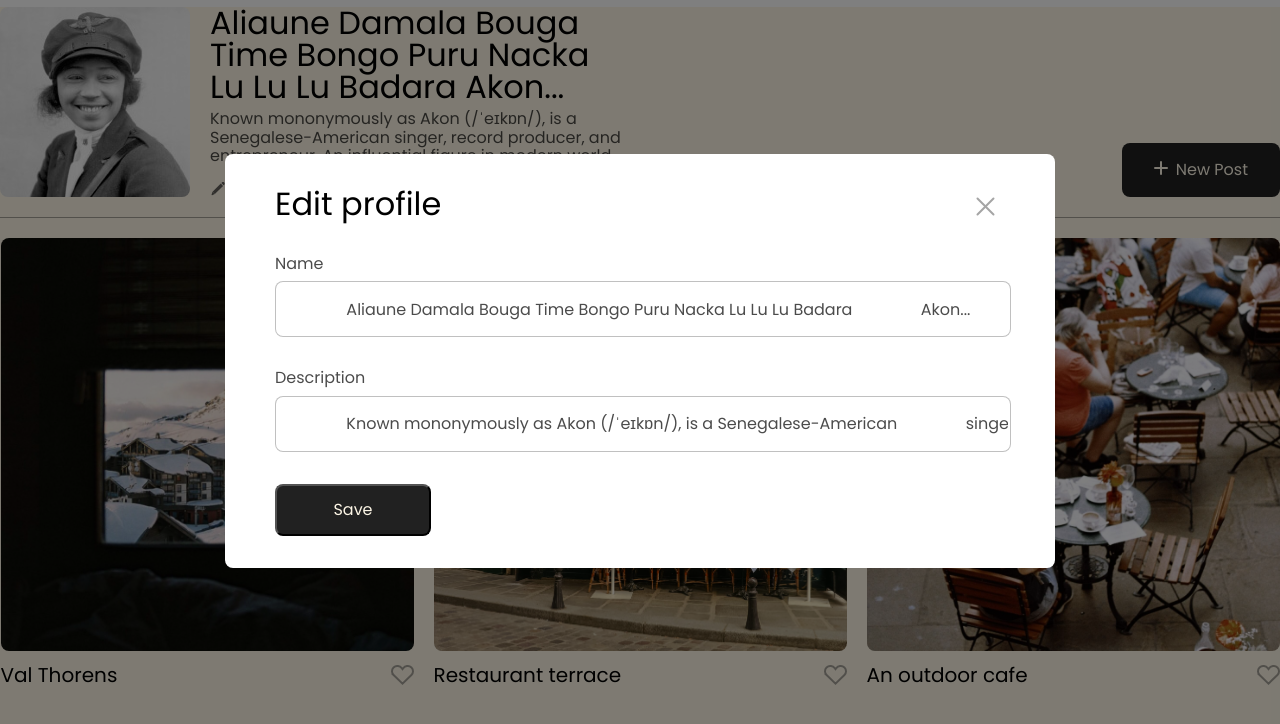
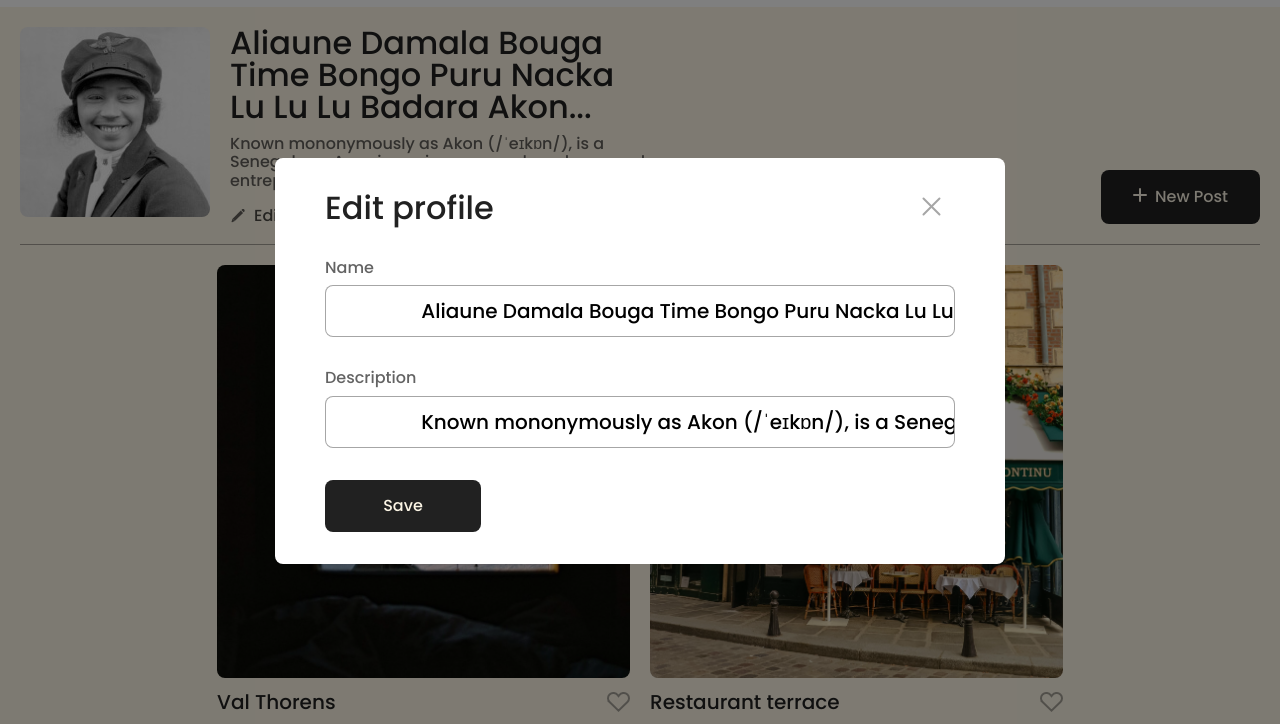
Before and after one commit to Valeriia0799/se_project_spots, a plain HTML site: page index.html in a window 1280 px wide. Both pictures are taken after a click on the button "Edit Profile". Shown: the part 39-763 px from the top of the page. Drawn offline with Linux system fonts and the light colour scheme; grey boxes are pictures that could not be loaded.

Commit message:
New update for my project

```diff
--- a/blocks/content.css
+++ b/blocks/content.css
@@ -1,6 +1,6 @@
 .content {
   margin: 0;
-  padding: 0;
+  padding: 0 20px;
 }
 
 @media screen and (max-width: 627px) {
--- a/blocks/modal.css
+++ b/blocks/modal.css
@@ -28,6 +28,7 @@
   border-radius: 8px;
   background-color: #fff;
   padding: 32px 50px;
+  box-sizing: border-box;
   position: relative;
 }
 
@@ -48,11 +49,15 @@
   height: 40px;
   top: 32px;
   right: 50px;
-  width: 40px;
-  height: 40px;
-  background-image: url(../images/Close\ Icon.svg);
+  background-image: url(../images/close-icon.svg);
   border: none;
   background-color: transparent;
+  cursor: pointer;
+  opacity: 0.4;
+}
+
+.modal__close-btn:hover {
+  opacity: 1;
 }
 
 .modal__submit-btn {
@@ -64,31 +69,43 @@
   font-size: 16px;
   font-weight: 500;
   text-align: center;
+  cursor: pointer;
+  border: none;
+}
+
+.modal__submit-btn:hover {
+  opacity: 0.8;
 }
 
 .modal__label {
   margin: 0 0 32px;
   font-size: 16px;
   font-weight: 500;
-  opacity: 70%;
+  color: #212121b3;
 }
 
 .modal__input {
   display: block;
   margin: 8px 0 0;
+  box-sizing: border-box;
   width: 100%;
   height: 52px;
   border-radius: 8px;
   border: 1px solid #21212166;
   display: flex;
-  gap: 32px;
+  cursor: pointer;
+  font-size: 20px;
+  line-height: 100%;
+  padding: 16px 0 16px 12px;
+  font-weight: 500;
+}
+
+.modal__input:hover {
+  border: 1px solid #212121;
 }
 
 .modal__input::placeholder {
   color: #2121214d;
-  padding: 16px 0 16px 12px;
-  font-size: 20px;
-  font-weight: 500;
 }
 
 @media screen and (max-width: 627px) {
@@ -97,12 +114,12 @@
     padding: 22px 12px 12px;
   }
 
-  .modal__close-bt {
+  .modal__close-btn {
     top: 12px;
     right: 12px;
   }
 
-  .modal__input::placeholder {
+  .modal__input {
     font-size: 16px;
   }
 
--- a/blocks/page.css
+++ b/blocks/page.css
@@ -1,5 +1,6 @@
 .page {
   background-color: #fcf5e5;
+  color: #212121;
   min-height: 100vh;
   font-family: Poppins, Arial, Helvetica, sans-serif;
 }
--- a/blocks/profile.css
+++ b/blocks/profile.css
@@ -1,10 +1,10 @@
 .profile {
   display: flex;
   justify-content: space-between;
-  align-items: flex-start;
   gap: 20px;
   flex-wrap: wrap;
   padding-bottom: 20px;
+  padding-top: 20px;
 }
 
 .profile__info {
@@ -25,7 +25,6 @@
   flex-direction: column;
   justify-content: space-between;
   height: 100%;
-  height: 190px;
 }
 
 .profile__name {
@@ -59,6 +58,7 @@
 }
 
 .profile__edit-btn {
+  margin-top: auto;
   display: flex;
   align-items: center;
   gap: 8px;
@@ -74,7 +74,6 @@
 
 .profile__pencil-icon {
   border: none;
-  opacity: 0.4;
   background-color: transparent;
   object-fit: contain;
   display: block;
@@ -98,7 +97,6 @@
 }
 
 .profile__add-btn:hover {
-  background-color: #212121cc;
   opacity: 0.8;
   cursor: pointer;
 }
@@ -106,9 +104,6 @@
 .profile__edit-btn:hover {
   opacity: 1;
   cursor: pointer;
-}
-.profile__pencil-icon {
-  opacity: 1;
 }
 
 @media screen and (max-width: 627px) {
@@ -125,7 +120,6 @@
     flex-direction: column;
     align-items: center;
     gap: 12px;
-    height: 250px;
   }
 
   .profile__avatar {
--- a/index.html
+++ b/index.html
@@ -136,6 +136,7 @@
                 type="text"
                 class="modal__input"
                 placeholder="Type your name"
+                required
               />
             </label>
             <label for="profile-description-input" class="modal__label">
@@ -145,6 +146,7 @@
                 type="text"
                 class="modal__input"
                 placeholder="Describe yourself"
+                required
               />
             </label>
             <button type="submit" class="modal__submit-btn">Save</button>
@@ -163,6 +165,7 @@
                 type="url"
                 class="modal__input"
                 placeholder="Place a link to the picture"
+                required
               />
             </label>
             <label for="card-caption-input" class="modal__label">
@@ -172,6 +175,7 @@
                 type="text"
                 class="modal__input"
                 placeholder="Type your caption"
+                required
               />
             </label>
             <button type="submit" class="modal__submit-btn">Save</button>
--- a/scripts/index.js
+++ b/scripts/index.js
@@ -19,22 +19,30 @@
 const ProfileNameEl = document.querySelector(".profile__name");
 const ProfileDescriptionEl = document.querySelector(".profile__description");
 
+function openModal(modal) {
+  modal.classList.add("modal_is-opened");
+}
+
+function closeModal(modal) {
+  modal.classList.remove("modal_is-opened");
+}
+
 editProfileBtn.addEventListener("click", function () {
   editProfileNameInput.value = ProfileNameEl.textContent;
   editProfileDescriptionInput.value = ProfileDescriptionEl.textContent;
-  editProfileModal.classList.add("modal_is-opened");
+  openModal(editProfileModal);
 });
 
 editProfileCloseBtn.addEventListener("click", function () {
-  editProfileModal.classList.remove("modal_is-opened");
+  closeModal(editProfileModal);
 });
 
 newPostBtn.addEventListener("click", function () {
-  newPostModal.classList.add("modal_is-opened");
+  openModal(newPostModal);
 });
 
 newPostCloseBtn.addEventListener("click", function () {
-  newPostModal.classList.remove("modal_is-opened");
+  closeModal(newPostModal);
 });
 
 function handleEditProfileSubmit(evt) {
--- a/vendor/fonts.css
+++ b/vendor/fonts.css
@@ -9,5 +9,5 @@
   font-family: "Poppins";
   font-style: normal;
   font-weight: 500;
-  src: url("./fonts/Poppins-Regular.ttf") format("truetype");
+  src: url("./fonts/Poppins-Medium.ttf") format("truetype");
 }
```
Also changed, not shown: images/Close Icon.svg (deleted), images/close-icon.svg (added).
